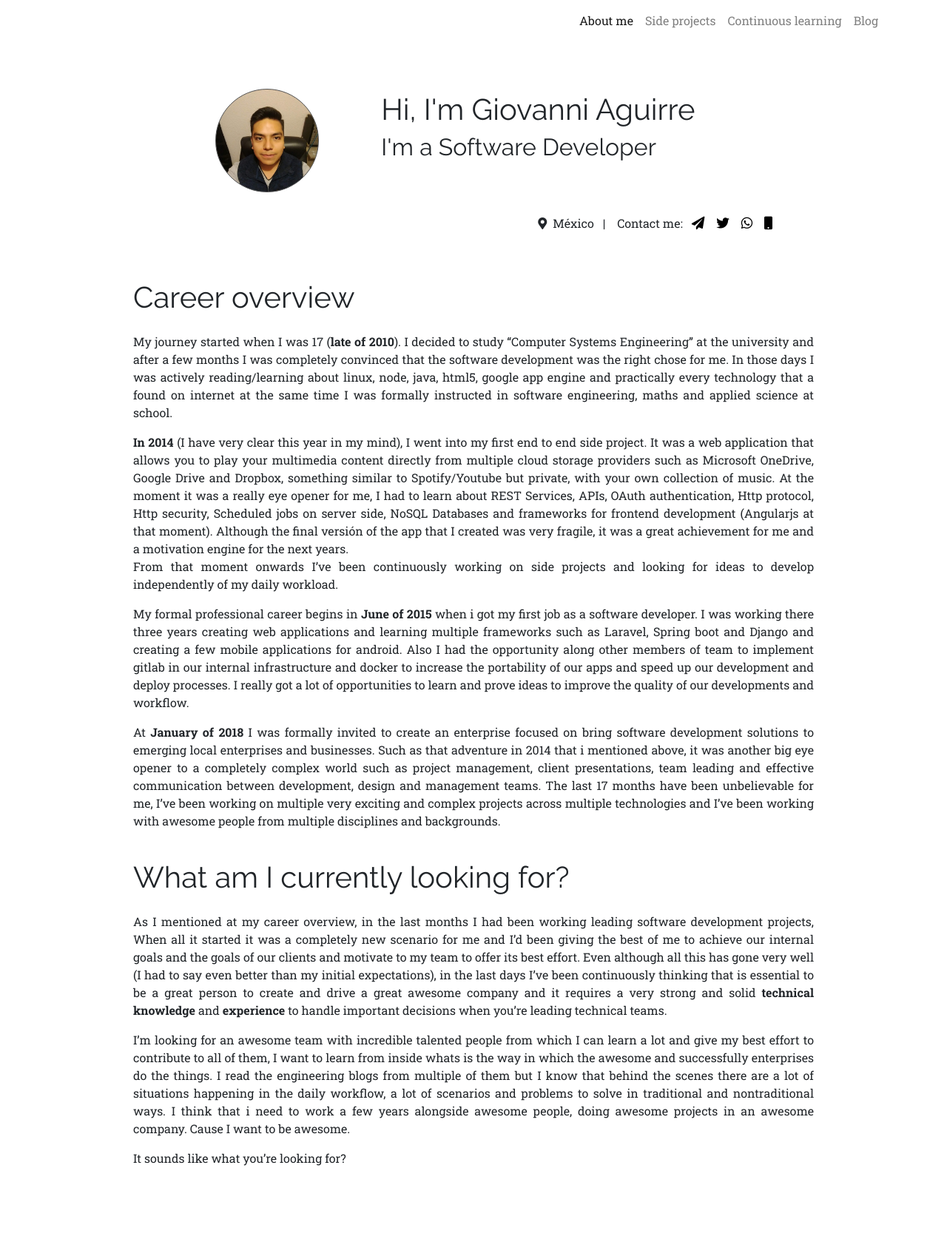
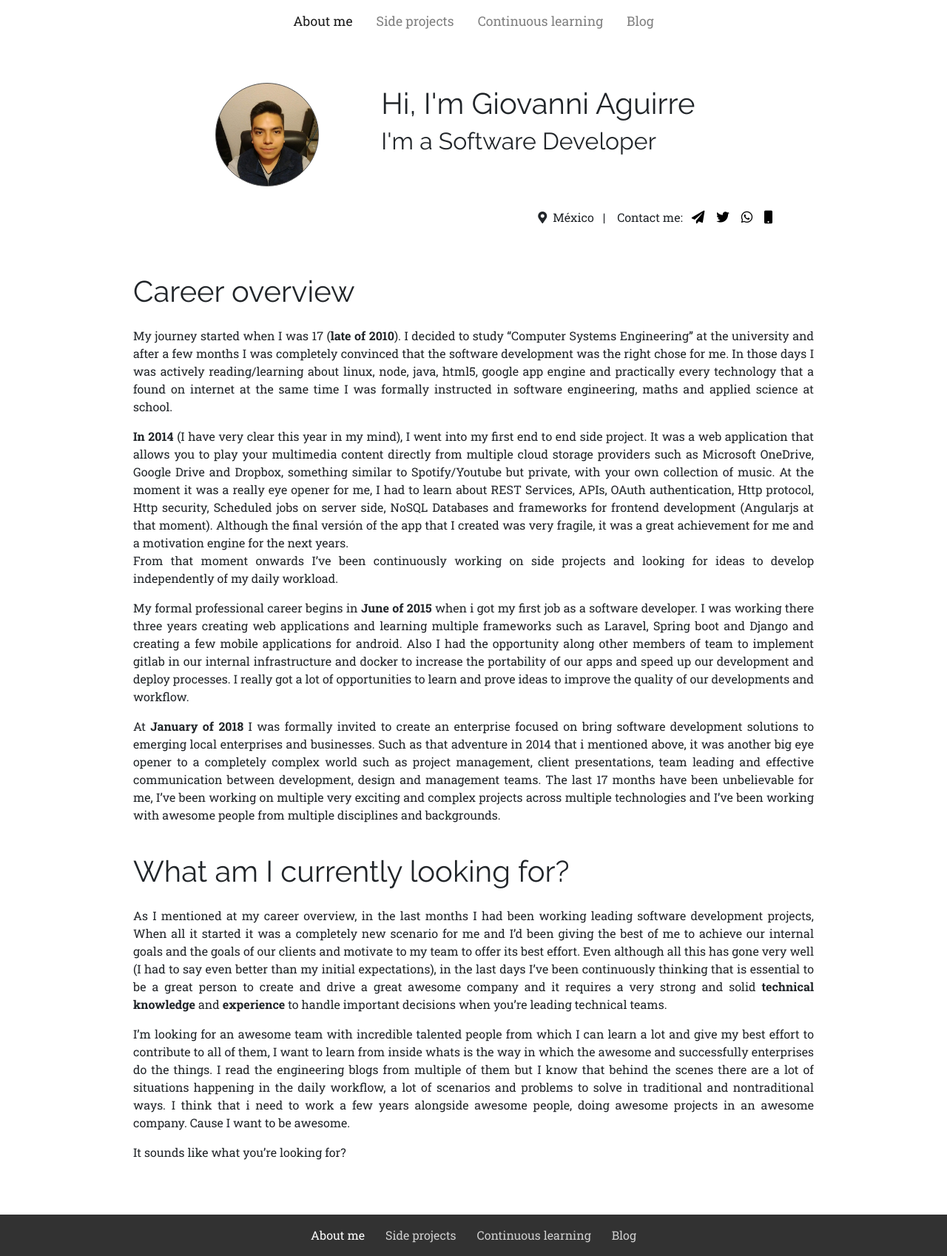
Before and after one commit to giobyte8/Website, a Django app: page / in a window 1280 px wide. Shown: the whole page at 74% size. Before the commit the page ends 1576 px from the top, so only its background shows below. Run offline with Django 3.2, Linux system fonts and the light colour scheme; some libraries are stand-ins or nearby versions.

Commit message:
:rocket: Improve navbar and footer styling

```diff
--- a/website/landing/static/landing/main.css
+++ b/website/landing/static/landing/main.css
@@ -11,6 +11,19 @@
 
 h1, h2, h3, h4, h5, h6 {
     font-family: 'Raleway', sans-serif;
+}
+
+/**********************************************/
+/** Navbar */
+
+.navbar {
+    background: #FFFFFF;
+}
+
+.navbar .nav-link {
+    font-size: 1.1rem;
+    padding-left: 16px !important;
+    padding-right: 16px !important;
 }
 
 
@@ -38,16 +51,54 @@
 .presentation-card a {
     color: #000;
 }
+
+.presentation-card a:hover {
+    text-decoration: none;
+}
+
 .presentation-card a > span {
     color: #000;
     font-size: 1.1em;
 }
+
+
+/**********************************************/
+/** Footer */
+
+.footer {
+    background: #323232;
+    color: #FAFAFA;
+    margin-top: 56px;
+}
+
+.footer .footer-link {
+    color: #D0D0D0;
+    /*display: block;*/
+    margin: 0 8px;
+    padding: 4px;
+}
+
+.footer .footer-link:hover {
+    text-decoration: none;
+}
+
+.footer .footer-link.active {
+    color: #FFFFFF;
+}
+
 
 @media screen and (max-width: 991px) {
     .presentation-card {
         /*border: 1px solid black;*/
         margin: 32px 8px;
         padding: 8px;
+    }
+}
+
+@media screen and (max-width: 575px) {
+    .footer .footer-link {
+        display: block;
+        padding: 12px 4px;
     }
 }
 
--- a/website/landing/templates/base.html
+++ b/website/landing/templates/base.html
@@ -27,6 +27,8 @@
 {% block content %}
 {% endblock %}
 
+{% include 'components/footer.html' %}
+
 <script
     src="https://code.jquery.com/jquery-3.2.1.min.js"
     integrity="sha256-hwg4gsxgFZhOsEEamdOYGBf13FyQuiTwlAQgxVSNgt4="
--- /dev/null
+++ b/website/landing/templates/components/footer.html
@@ -0,0 +1,31 @@
+<footer class="footer">
+  <div class="container">
+    <div class="row">
+      <div class="col-12 py-3 text-center">
+        {% if nav_active == 'index' %}
+          <a class="footer-link active" href="#">About me</a>
+        {% else %}
+          <a class="footer-link" href={% url 'index' %}#">About me</a>
+        {% endif %}
+
+        {% if nav_active == 'portfolio' %}
+          <a class="footer-link active" href="#">Side projects</a>
+        {% else %}
+          <a class="footer-link" href={% url 'portfolio' %}#">Side projects</a>
+        {% endif %}
+
+        {% if nav_active == 'learning' %}
+          <a class="footer-link active" href="#">Continuous learning</a>
+        {% else %}
+          <a class="footer-link" href={% url 'learning' %}#">Continuous learning</a>
+        {% endif %}
+
+        {% if nav_active == 'blog' %}
+          <a class="footer-link active" href="#">Blog</a>
+        {% else %}
+          <a class="footer-link" href={% url 'blog' %}#">Blog</a>
+        {% endif %}
+      </div>
+    </div>
+  </div>
+</footer>
--- a/website/landing/templates/components/navbar.html
+++ b/website/landing/templates/components/navbar.html
@@ -1,4 +1,4 @@
-<nav class="navbar navbar-expand-sm navbar-light">
+<nav class="navbar navbar-expand-sm navbar-light fixed-top">
   <div class="container">
     <button class="navbar-toggler"
           type="button"
@@ -12,7 +12,7 @@
   </button>
 
   <div class="collapse navbar-collapse" id="main-navbar">
-    <ul class="navbar-nav ml-auto">
+    <ul class="navbar-nav mx-auto">
 
       {% if nav_active == 'index' %}
         <li class="nav-item active">
--- a/website/landing/templates/index/index.html
+++ b/website/landing/templates/index/index.html
@@ -6,7 +6,7 @@
 {% endblock %}
 
 {% block content %}
-<div class="container">
+<div class="container pt-5">
 
 <div class="row">
   <div class="col-12 col-lg-10 offset-lg-1">
```
